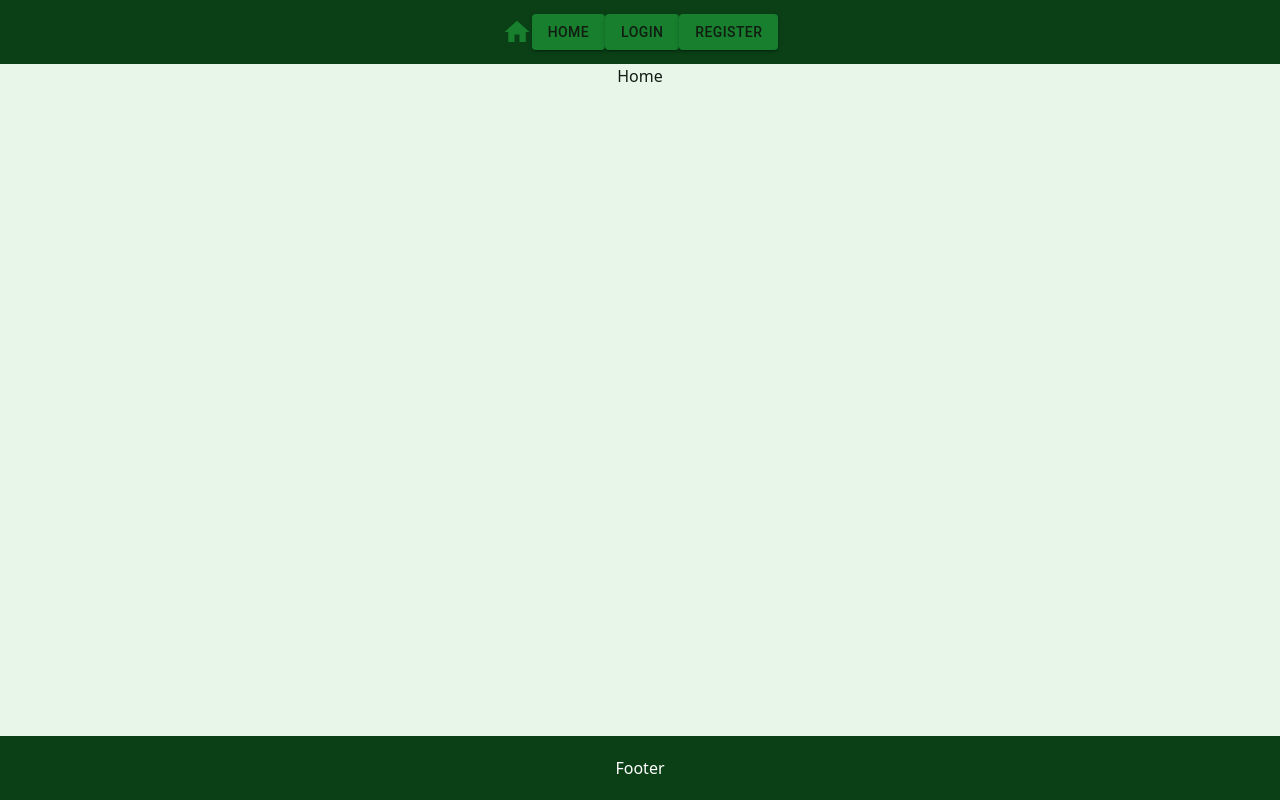
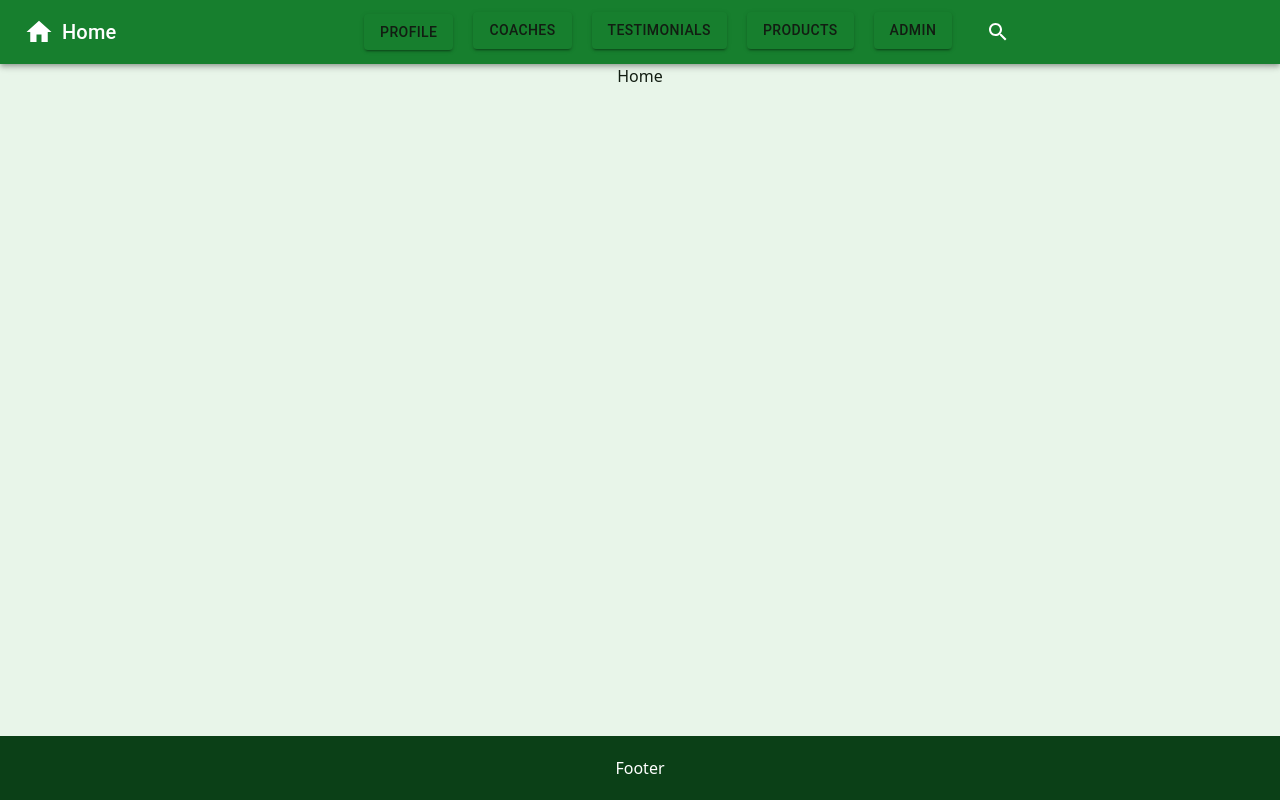
Before and after one commit to DreamersJS/website17, a React (Vite) app in the folder website-1712/client/: page / in a window 1280 px wide. Built offline with nearby package versions, Linux system fonts and the light colour scheme.

Commit message:
change header added more mui stuff to header
onClick prop to button

for testing purposes hardcoded userId and admin

```diff
--- a/website-1712/client/src/App.jsx
+++ b/website-1712/client/src/App.jsx
@@ -11,6 +11,8 @@ import CoachesPage from './components/CoachesPage';
 // https://excalidraw.com/#json=rSo3sN2fJiBowpks8Aw-h,bYdqBNvCUjKXOchU2HEJMg
 
 function App() {
+  const [userId, setUserId] = useState('1');
+  const [admin, setAdmin] = useState(true);
 
   return (
     <>
@@ -25,7 +27,7 @@ function App() {
               <Route path="/home/:userId" element={<Layout header={<AdminHeader />} main={<Home />} />} />
                  */}
 
-                <Route path="/" element={<Layout header={<Header />} main={<Home />} />} />
+                <Route path="/" element={<Layout header={<Header userId={userId} admin={admin} />} main={<Home />} />} />
                 <Route path="/coach" element={<Layout header={<Header />} main={<CoachesPage />} />} />
 
                 {/* <Route path='/' element={<Home />} /> */}
--- a/website-1712/client/src/components/Button.jsx
+++ b/website-1712/client/src/components/Button.jsx
@@ -1,10 +1,12 @@
 import * as React from 'react';
 import Button from '@mui/material/Button';
 
-export default function ButtonUsage({content}) {
+export default function ButtonUsage({content, onClick}) {
   return <Button sx={{
     color: "#121d12",
     backgroundColor: '#177F2E',
      '&:hover': { backgroundImage: "radial-gradient(circle, #0b4017 0%, #177F2E 100%)" }
-    }} variant="contained">{content}</Button>;
+    }}
+    onClick={onClick}
+    variant="contained">{content}</Button>;
 }
--- a/website-1712/client/src/components/Header.jsx
+++ b/website-1712/client/src/components/Header.jsx
@@ -1,75 +1,202 @@
+import { useState } from "react";
 import { NavLink, useNavigate } from "react-router-dom";
-import ResponsiveComponent from "./ResponsiveComponent";
 import ButtonUsage from "./Button";
 import HomeIcon from '@mui/icons-material/Home';
 import MenuIcon from '@mui/icons-material/Menu';
+import SearchIcon from '@mui/icons-material/Search';
+import { AppBar, Toolbar, IconButton, Typography, Box, Drawer, Menu, MenuItem, Divider, List, ListItem, ListItemText } from '@mui/material';
 
 const Header = ({ admin, userId }) => {
+    const [openMenu, setOpenMenu] = useState(false);
     const navigate = useNavigate();
+    const [anchorEl, setAnchorEl] = useState(null); // To handle the Profile dropdown menu
+    const [openSearch, setOpenSearch] = useState(false); // To handle the search input visibility
+
+    // Open Profile Menu
+    const handleProfileMenu = (event) => {
+        setAnchorEl(event.currentTarget);
+    };
+
+    // Close Profile Menu
+    const handleClose = () => {
+        setAnchorEl(null);
+    };
+
+    const toggleSearch = () => {
+        setOpenSearch(!openSearch);
+    };
+
+    const toggleDrawer = (open) => () => {
+        setOpenMenu(open);
+    };
 
     return (
-        <ResponsiveComponent>
-            {({ width, height }) => (
-                <header className="
-                w-full h-16 bg-primary text-white flex justify-center items-center sticky top-0 left-0 z-50
-                ">
-                    {width < 500 ? (
-                        <MenuIcon />
-                    ) : (
-                        <div>
-                            {/* No user */}
-                            <div>
-                                <NavLink to="/">
-                                    <span>
-                                        <HomeIcon sx={{ fontSize: 30, color: '#177F2E' }} />
-                                        <ButtonUsage content="Home" />
-                                    </span>
+        <AppBar position="sticky" sx={{ backgroundColor: '#177F2E', zIndex: 50 }}>
+            <Toolbar sx={{ display: 'flex', justifyContent: 'space-between', alignItems: 'center' }}>
+                {/* Left section: Logo/Home */}
+                <Box display="flex" alignItems="center">
+                    <NavLink to="/" style={{ display: 'flex', alignItems: 'center', textDecoration: 'none' }}>
+                        <HomeIcon sx={{ fontSize: 30, color: '#FFF', marginRight: 1 }} />
+                        <Typography variant="h6" sx={{ color: '#FFF' }}>
+                            Home
+                        </Typography>
                     </NavLink>
-                                <NavLink to="/login">
-                                    <span>
+                </Box>
+
+                {/* Desktop Navigation Links */}
+                <Box display={{ xs: 'none', sm: 'flex' }} justifyContent="center" flexGrow={1}>
+                    {!userId && (
+                        <>
+                            <NavLink to="/login" style={{ margin: '0 10px' }}>
                                 <ButtonUsage content="Login" />
-                                    </span>
                             </NavLink>
-                                <NavLink to="/register">
-                                    <span>
+                            <NavLink to="/register" style={{ margin: '0 10px' }}>
                                 <ButtonUsage content="Register" />
-                                    </span>
                             </NavLink>
-                            </div>
-
-                            {/* User */}
+                        </>
+                    )}
                     {userId && (
-                                <div>
-                                    <NavLink to="/profile">
-                                        <ButtonUsage content="Profile" />
-                                    </NavLink>
-                                    <NavLink to="/logout">
-                                        <ButtonUsage content="Logout" />
-                                    </NavLink>
-                                    <NavLink to="/coach">
+                        <>
+                            {/* Profile with Logout submenu */}
+                            <Box display="flex" alignItems="center" sx={{ margin: '0 10px' }}>
+                                <ButtonUsage content="Profile" onClick={handleProfileMenu} />
+                                <Menu
+                                    anchorEl={anchorEl}
+                                    open={Boolean(anchorEl)}
+                                    onClose={handleClose}
+                                >
+                                    <MenuItem component={NavLink} to="/profile" onClick={handleClose}>
+                                        Profile
+                                    </MenuItem>
+                                    <Divider />
+                                    <MenuItem component={NavLink} to="/results" onClick={handleClose}>
+                                        Results
+                                    </MenuItem>
+                                    <Divider />
+                                    <MenuItem component={NavLink} to="/logout" onClick={handleClose}>
+                                        Logout
+                                    </MenuItem>
+                                </Menu>
+                            </Box>
+                            <NavLink to="/coach" style={{ margin: '0 10px' }}>
                                 <ButtonUsage content="Coaches" />
                             </NavLink>
-                                    <NavLink to="/testimonials">
+                            <NavLink to="/testimonials" style={{ margin: '0 10px' }}>
                                 <ButtonUsage content="Testimonials" />
                             </NavLink>
-                                </div>
+                            <NavLink to="/products" style={{ margin: '0 10px' }}>
+                                <ButtonUsage content="Products" />
+                            </NavLink>
+                        </>
+                    )}
+                    {admin && (
+                        <NavLink to="/admin" style={{ margin: '0 10px' }}>
+                            <ButtonUsage content="Admin" />
+                        </NavLink>
                     )}
 
-                            {/* Admin */}
+                    {/* Search Bar with Button */}
+                    <Box display="flex" alignItems="center" sx={{ marginLeft: 2 }}>
+                        <IconButton onClick={toggleSearch}>
+                            <SearchIcon sx={{ color: '#FFF' }} />
+                        </IconButton>
+                        {openSearch && (
+                            <input
+                                type="text"
+                                placeholder="Search..."
+                                style={{
+                                    backgroundColor: '#FFF',
+                                    borderRadius: '4px',
+                                    padding: '5px 10px',
+                                    width: '200px'
+                                }}
+                            />
+                        )}
+                    </Box>
+                </Box>
+
+                {/* Mobile Menu Icon */}
+                <Box display={{ xs: 'flex', sm: 'none' }}>
+                    <IconButton onClick={toggleDrawer(true)}>
+                        <MenuIcon sx={{ color: '#FFF' }} />
+                    </IconButton>
+                    {/* Search Bar with Button */}
+                    <Box display="flex" alignItems="center" sx={{ marginLeft: 2 }}>
+                        <IconButton onClick={toggleSearch}>
+                            <SearchIcon sx={{ color: '#FFF' }} />
+                        </IconButton>
+                        {openSearch && (
+                            <input
+                                type="text"
+                                placeholder="Search..."
+                                style={{
+                                    backgroundColor: '#FFF',
+                                    borderRadius: '4px',
+                                    padding: '5px 10px',
+                                    width: '200px'
+                                }}
+                            />
+                        )}
+                    </Box>
+                </Box>
+
+            </Toolbar>
+
+            {/* Mobile Drawer */}
+            <Drawer anchor="right" open={openMenu} onClose={toggleDrawer(false)}>
+                <Box
+                    sx={{ width: 250 }}
+                    role="presentation"
+                    onClick={toggleDrawer(false)}
+                    onKeyDown={toggleDrawer(false)}
+                >
+                    <List>
+                        <ListItem button component={NavLink} to="/">
+                            <ListItemText primary="Home" />
+                        </ListItem>
+
+                        {userId ? (
+                            <>
+                                <ListItem button component={NavLink} to="/profile">
+                                    <ListItemText primary="Profile" />
+                                </ListItem>
+                                <ListItem button component={NavLink} to="/logout">
+                                    <ListItemText primary="Logout" />
+                                </ListItem>
+                                <ListItem button component={NavLink} to="/coach">
+                                    <ListItemText primary="Coaches" />
+                                </ListItem>
+                                <ListItem button component={NavLink} to="/testimonials">
+                                    <ListItemText primary="Testimonials" />
+                                </ListItem>
+                                <ListItem button component={NavLink} to="/products">
+                                    <ListItemText primary="Products" />
+                                </ListItem>
+                                {/* <ListItem button component={NavLink} to="/shop">
+                                    <ListItemText primary="Shop" />
+                                </ListItem> */}
+                            </>
+                        )
+                            :
+                            (
+                                <>
+                                    <ListItem button component={NavLink} to="/login">
+                                        <ListItemText primary="Login" />
+                                    </ListItem>
+                                    <ListItem button component={NavLink} to="/register">
+                                        <ListItemText primary="Register" />
+                                    </ListItem>
+                                </>
+                            )}
                         {admin && (
-                                <div>
-                                    <NavLink to="/admin">
-                                        <ButtonUsage content="Admin" />
-                                    </NavLink>
-                                </div>
+                            <ListItem button component={NavLink} to="/admin">
+                                <ListItemText primary="Admin" />
+                            </ListItem>
                         )}
-
-                            {/* Internationalization */}
-                        </div>
-                    )}
-                </header>
-            )}
-        </ResponsiveComponent>
+                    </List>
+                </Box>
+            </Drawer>
+        </AppBar>
     );
 };
 
```
Lines whose indentation alone changed are shown as unchanged.
